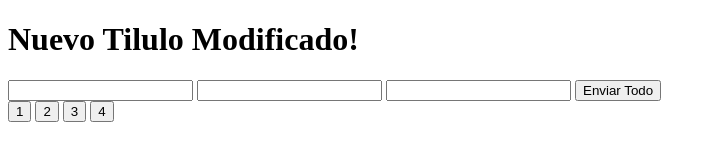
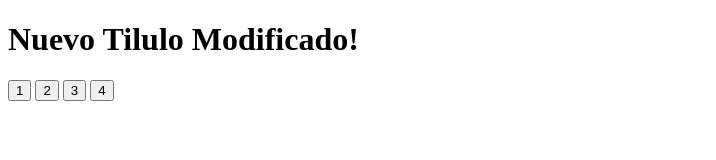
Before and after one commit to AtilaDev/git-test, a plain HTML site: page index.html in a window 1280 px wide. Shown: the whole page, without its empty margins (0-716 px from the left). Drawn offline with Linux system fonts and the light colour scheme.

Commit message:
quito form

```diff
--- a/index.html
+++ b/index.html
@@ -9,13 +9,6 @@
   <body>
     <h1>Nuevo Tilulo Modificado!</h1>
 
-    <form action="#">
-      <input type="text" name="firstName" id="firstName" />
-      <input type="text" name="lastName" id="lastName" />
-      <input type="number" name="age" id="age" />
-      <input type="submit" value="Enviar Todo" />
-    </form>
-
     <button>1</button>
     <button>2</button>
     <button>3</button>
```
